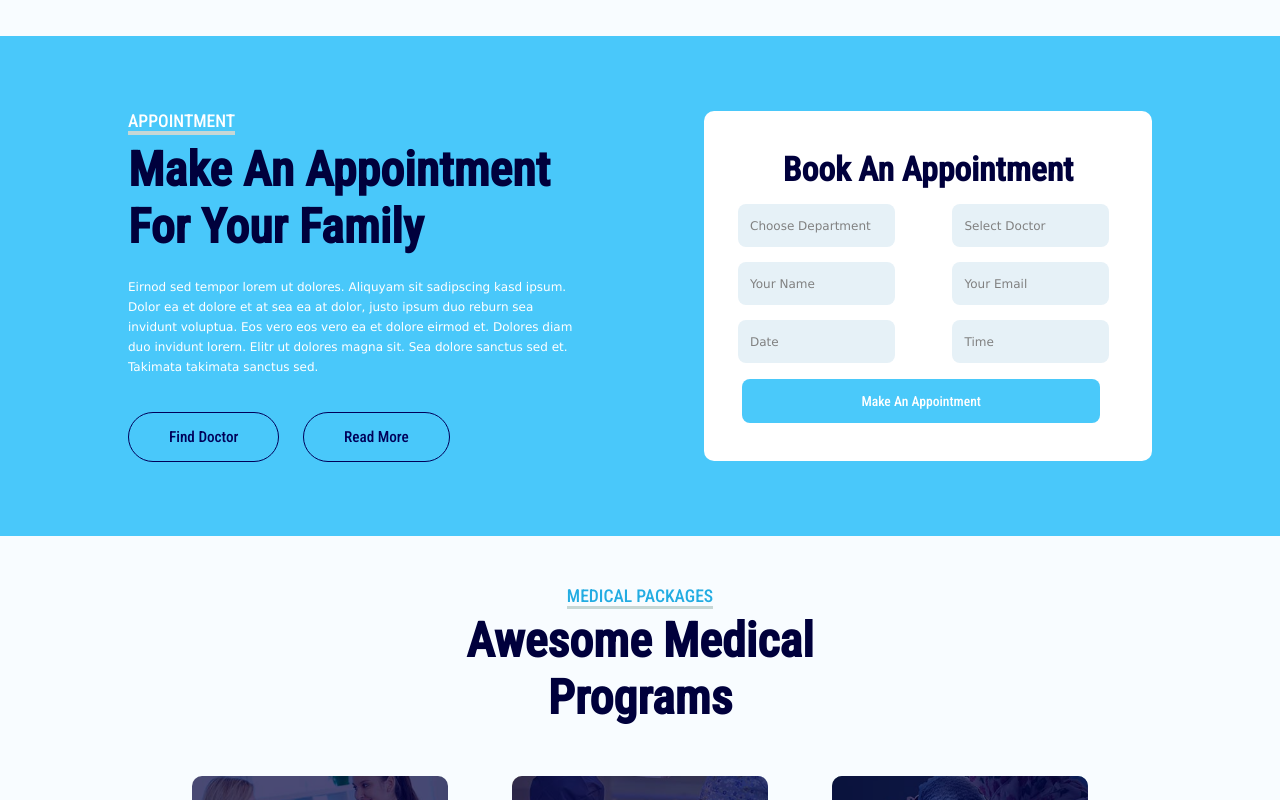
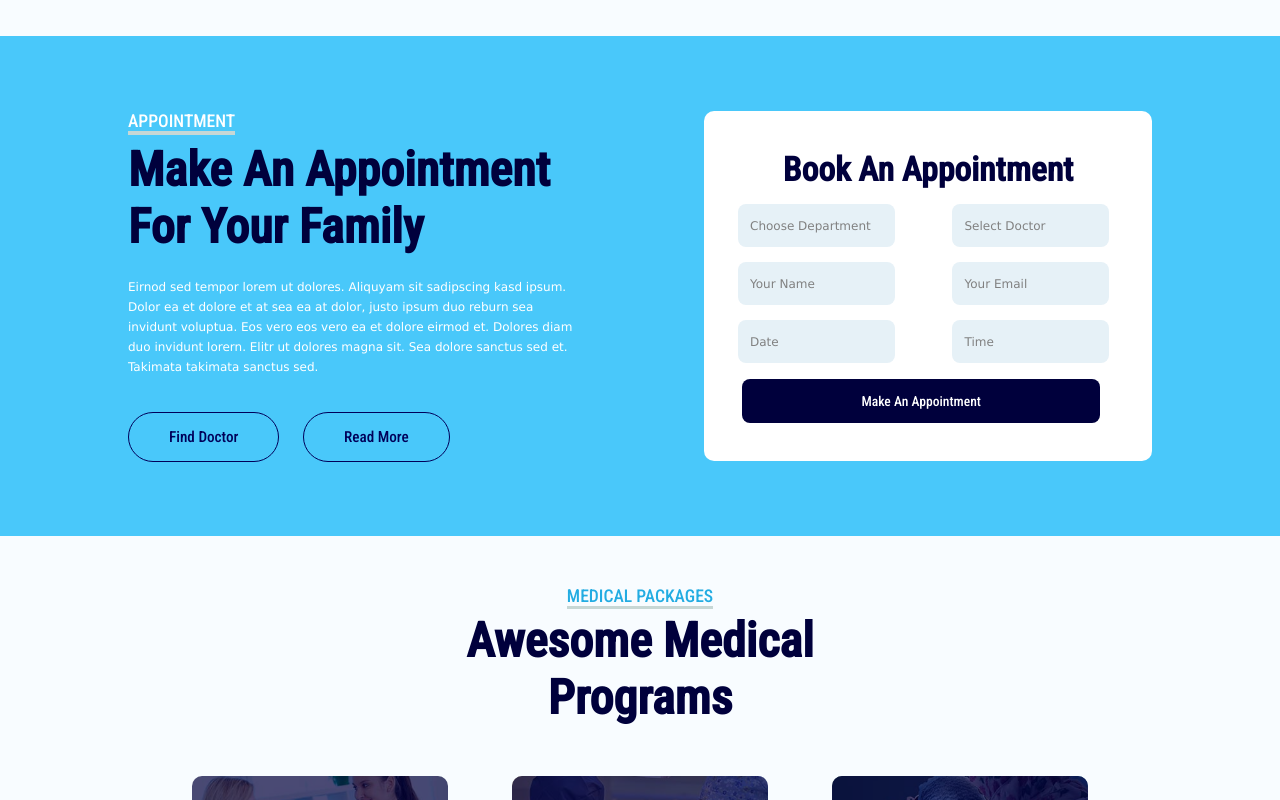
Before and after one commit to yogesh00921/Project-Medinova, a plain HTML site: page index.html in a window 1280 px wide. In both pictures the pointer is over the button "Make An Appointment". Shown: the part 2084-2884 px from the top of the page. Drawn offline with Linux system fonts and the light colour scheme.

Commit message:
UpdateButton

```diff
--- a/css/style.css
+++ b/css/style.css
@@ -340,6 +340,11 @@ font-size: 0.75rem;
     background-color: #23bdf9d1;
     color: white;
     font-size: 0.85rem;
+    cursor: pointer;
+}
+.appointment-section-right-div button:hover{
+    background-color: #00003c;
+    transition: all ease-in 0.2s;
 }
 .appointment-section-right-div input::placeholder{
     color: grey;
@@ -461,6 +466,11 @@ font-size: 0.75rem;
     background-color: #23bdf9d1;
     color: white;
     font-size: 0.80rem;
+}
+.package-section-box-content button:hover{
+    background-color: #00003c;
+    transition: all ease-in 0.2s;
+    cursor: pointer;
 }
 
 /* Profile Section */
```
